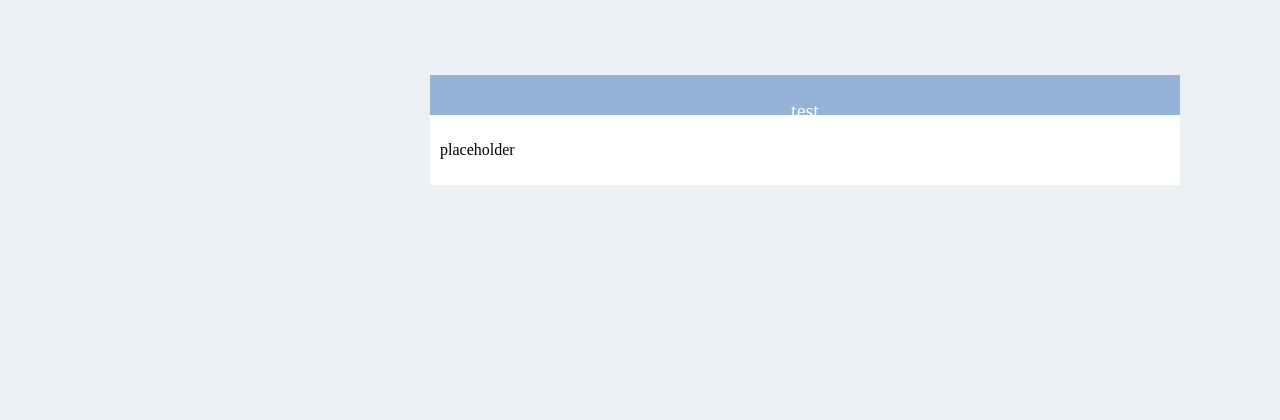
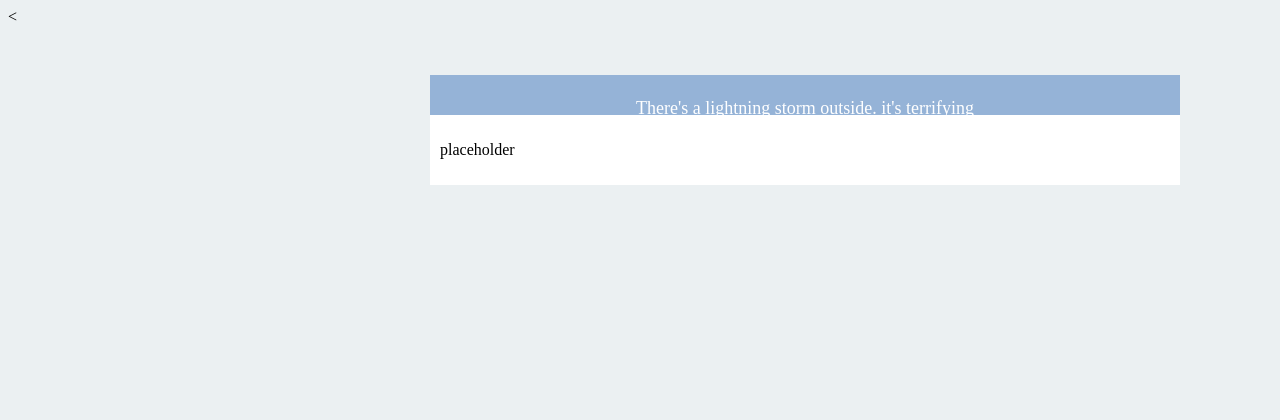
Before and after one commit to hackuc/makerspace, a PHP site: page /homepage.html in a window 1280 px wide. Shown: the top 420 px of the page. Run offline with PHP 8.4, Linux system fonts and the light colour scheme.

```diff
--- a/homepage.html
+++ b/homepage.html
@@ -6,14 +6,14 @@
 </script>
 </head>
 <body>
-<div></div>
+<<div class ="topborder"><p class="header">There's a lightning storm outside. it's terrifying</p></div>
+<div class = "rcolumn"><p>placeholder</p></div>
 <nav>
 	<div class="nav" style="width:70%"></div>
 	<div class="nav">Contact Us:</div>
 	<div class="nav">1776 Raritan Rd, Scotch Plains, NJ</div>
 	<div class="nav">[phone]</div>
 </nav>
-<div class ="topborder"><p class="header">test</p></div>
-<div class = "rcolumn"><p>placeholder</p></div>
+
 </body>
 </html>
--- a/template.css
+++ b/template.css
@@ -9,7 +9,7 @@ body{
 	text-align: center;
 	font-family: 'FiraSans';
 	color: white;
-	font-size: 20px;
+	font-size: 18px;
 }
 nav{
 	bottom:0px;
@@ -31,12 +31,14 @@ div.nav {
 .topborder{
 	position: absolute;
 	top: 75px;
+	display: inline;
 	background: #95B3D7;
 	right: 100px;
 	width: 730px;
 	height: 30px;
-	padding: 5px 10px 10px 10px;
-	margin-bottom: 0px;
+	padding: 5px 10px 5px 10px;
+	margin: 0px;
+
 }
 .rcolumn{
 	position: absolute;
@@ -45,5 +47,5 @@ div.nav {
 	right: 100px;
 	width: 730px;
 	padding: 10px 10px 10px 10px;
-	margin-top: 0px;
+	margin: 0px;
 }
```
